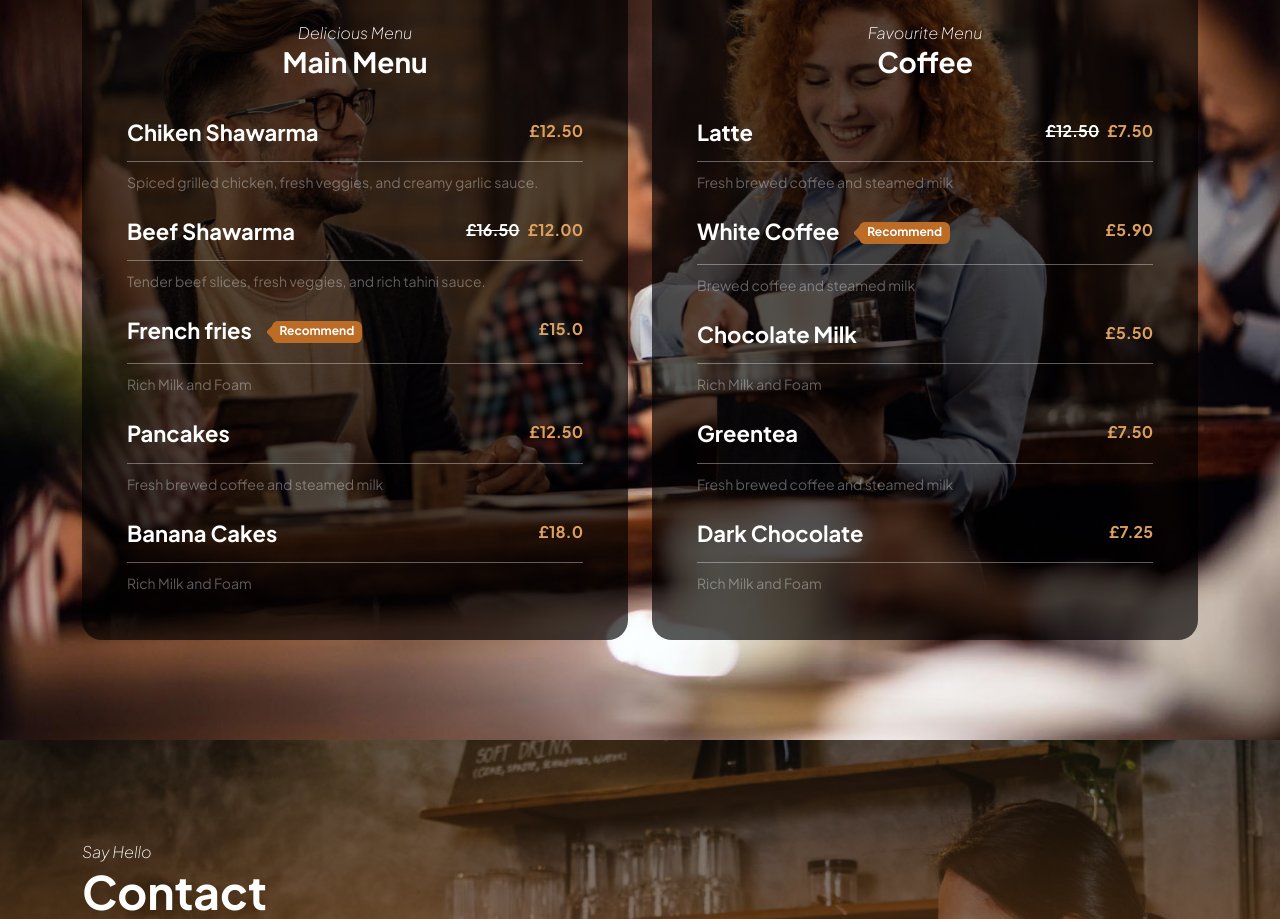
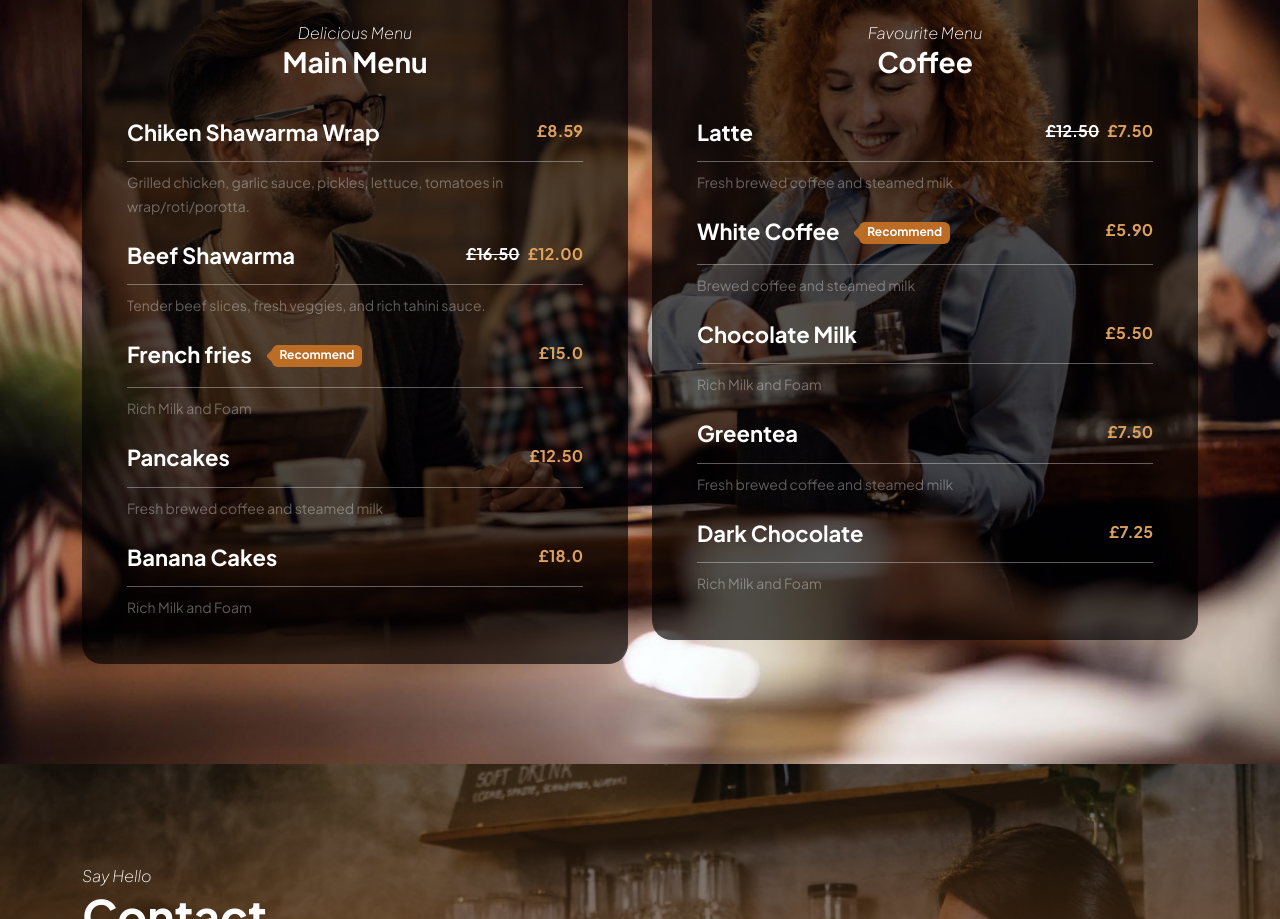
Before and after one commit to theshawarmastreet/theshawarmastreet, a plain HTML site: page index.html in a window 1280 px wide. Shown: the part 1670-2589 px from the top of the page. Drawn offline with Linux system fonts and the light colour scheme.

Commit message:
Update index.html

```diff
--- a/index.html
+++ b/index.html
@@ -252,15 +252,15 @@ Bootstrap 5 HTML CSS
 
                                     <div class="menu-block">
                                         <div class="d-flex">
-                                            <h6>Chiken Shawarma</h6>
+                                            <h6>Chiken Shawarma Wrap</h6>
 
                                             <span class="underline"></span>
 
-                                            <strong class="ms-auto">£12.50</strong>
+                                            <strong class="ms-auto">£8.59</strong>
                                         </div>
 
                                         <div class="border-top mt-2 pt-2">
-                                            <small>Spiced grilled chicken, fresh veggies, and creamy garlic sauce.</small>
+                                            <small>Grilled chicken, garlic sauce, pickles, lettuce, tomatoes in wrap/roti/porotta.</small>
                                         </div>
                                     </div>
 
```
